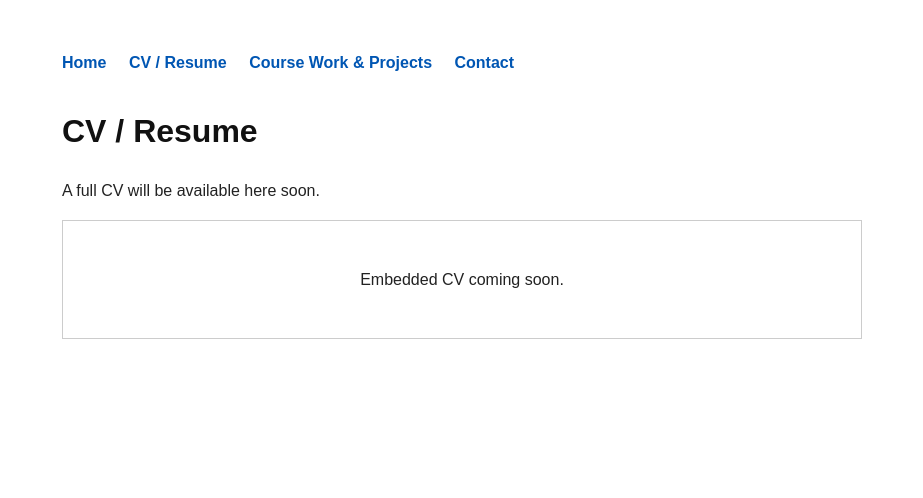
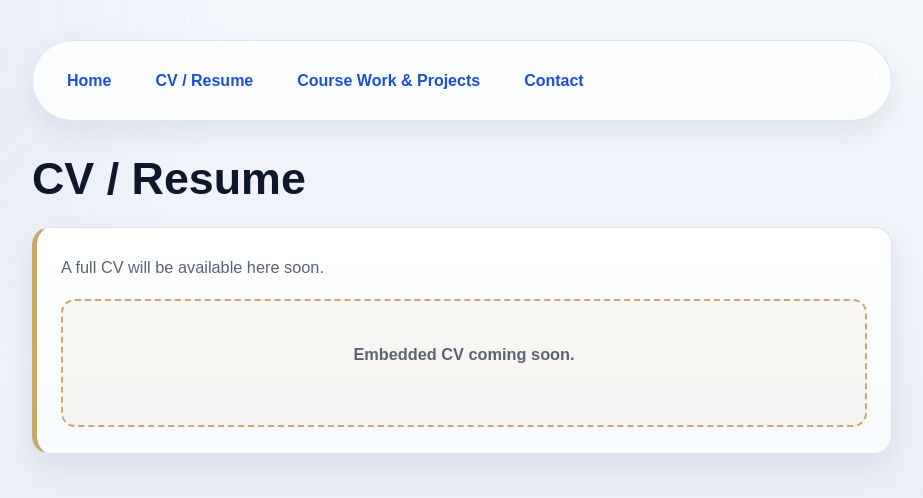
Before and after one commit to alhawil/alhawil.github.io, a plain HTML site: page resume.html in a window 1280 px wide. Shown: the whole page, without its empty margins (178-1101 px from the left). Drawn offline with Linux system fonts and the light colour scheme.

Commit message:
Update style.css

```diff
--- a/style.css
+++ b/style.css
@@ -1,38 +1,132 @@
+:root {
+  --bg-1: #f4f7fb;
+  --bg-2: #e9eef8;
+  --surface: #ffffff;
+  --surface-2: #f8fbff;
+  --text: #1f2937;
+  --muted: #5b6472;
+  --primary: #1d4ed8;
+  --primary-dark: #163ea8;
+  --accent: #c8a96b;
+  --border: #dbe4f0;
+  --shadow: 0 12px 30px rgba(15, 23, 42, 0.08);
+  --radius: 18px;
+}
+
+* {
+  box-sizing: border-box;
+}
+
+html {
+  scroll-behavior: smooth;
+}
+
 body {
   font-family: Arial, sans-serif;
-  max-width: 800px;
-  margin: 50px auto;
-  padding: 0 20px;
-  line-height: 1.6;
-  color: #222;
+  max-width: 900px;
+  margin: 0 auto;
+  padding: 40px 20px 60px;
+  line-height: 1.7;
+  color: var(--text);
+  background:
+    radial-gradient(circle at top left, rgba(29, 78, 216, 0.08), transparent 30%),
+    linear-gradient(180deg, var(--bg-1), var(--bg-2));
 }
 
 nav {
-  margin-bottom: 30px;
+  display: flex;
+  flex-wrap: wrap;
+  gap: 12px;
+  margin-bottom: 32px;
+  padding: 16px 18px;
+  background: rgba(255, 255, 255, 0.82);
+  border: 1px solid rgba(219, 228, 240, 0.9);
+  border-radius: 999px;
+  box-shadow: var(--shadow);
+  backdrop-filter: blur(10px);
+  position: sticky;
+  top: 16px;
+  z-index: 10;
 }
 
 nav a {
-  margin-right: 18px;
   text-decoration: none;
-  color: #0056b3;
-  font-weight: bold;
+  color: var(--primary);
+  font-weight: 700;
+  padding: 10px 16px;
+  border-radius: 999px;
+  transition: 0.25s ease;
 }
 
 nav a:hover {
-  text-decoration: underline;
+  background: var(--primary);
+  color: white;
+  transform: translateY(-1px);
 }
 
-h1, h2 {
-  color: #111;
+h1 {
+  font-size: 2.8rem;
+  line-height: 1.15;
+  margin: 18px 0 10px;
+  color: #0f172a;
+}
+
+h2 {
+  font-size: 1.35rem;
+  margin-top: 0;
+  margin-bottom: 14px;
+  color: var(--primary-dark);
+}
+
+p {
+  margin-top: 0;
+  color: var(--muted);
+  font-size: 1.02rem;
 }
 
 section {
-  margin-bottom: 30px;
+  background: linear-gradient(180deg, var(--surface), var(--surface-2));
+  border: 1px solid var(--border);
+  border-left: 5px solid var(--accent);
+  border-radius: var(--radius);
+  padding: 26px 24px;
+  margin: 22px 0;
+  box-shadow: var(--shadow);
 }
 
 .cv-placeholder {
-  margin-top: 15px;
-  padding: 30px;
-  border: 1px solid #ccc;
+  margin-top: 18px;
+  padding: 40px 20px;
+  border: 2px dashed var(--accent);
+  border-radius: 14px;
   text-align: center;
+  background: rgba(200, 169, 107, 0.08);
+  color: var(--text);
+  font-weight: 700;
 }
+
+a {
+  color: var(--primary);
+}
+
+a:hover {
+  color: var(--primary-dark);
+}
+
+@media (max-width: 700px) {
+  body {
+    padding: 24px 14px 40px;
+  }
+
+  nav {
+    border-radius: 24px;
+  }
+
+  h1 {
+    font-size: 2.2rem;
+  }
+
+  section {
+    padding: 20px 18px;
+  }
+}
```
